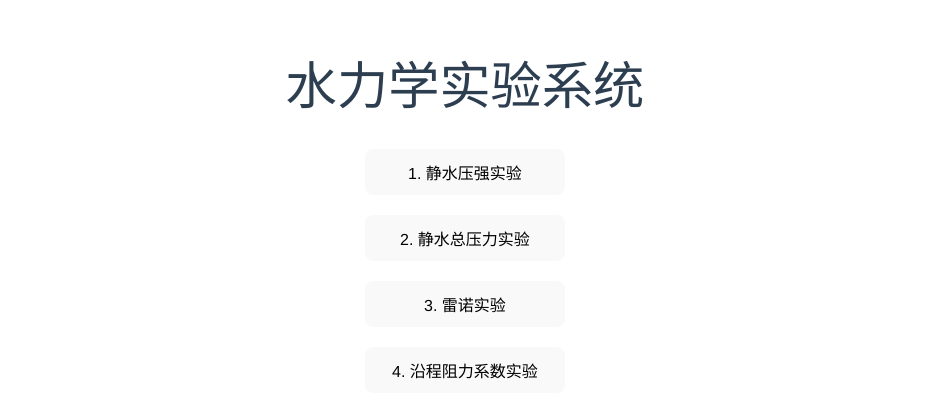
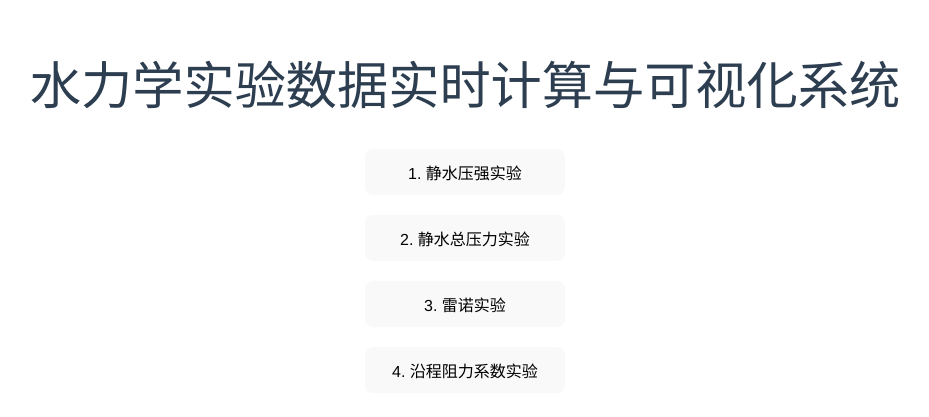
Before and after one commit to Sulilivan/Hydraulics-Experiment, a Vue app: page / in a window 1280 px wide. Shown: the part 201-618 px from the top of the page, without its empty margins (175-1104 px from the left). Built offline with nearby package versions, Linux system fonts and the light colour scheme; the HTML template or start-up script is replaced by a standard one.

Commit message:
名称更改

```diff
--- a/src/views/HomeView.vue
+++ b/src/views/HomeView.vue
@@ -1,6 +1,6 @@
 <template>
   <div class="home-container">
-    <h1>水力学实验系统</h1>
+    <h1>水力学实验数据实时计算与可视化系统</h1>
     <div class="nav-links">
       <router-link to="/pressure" class="nav-item">
         <button>1. 静水压强实验</button>
--- a/vite.config.ts
+++ b/vite.config.ts
@@ -4,4 +4,7 @@ import vue from '@vitejs/plugin-vue'
 // https://vite.dev/config/
 export default defineConfig({
   plugins: [vue()],
+  server: {
+    host: '0.0.0.0',
+  },
 })
```
